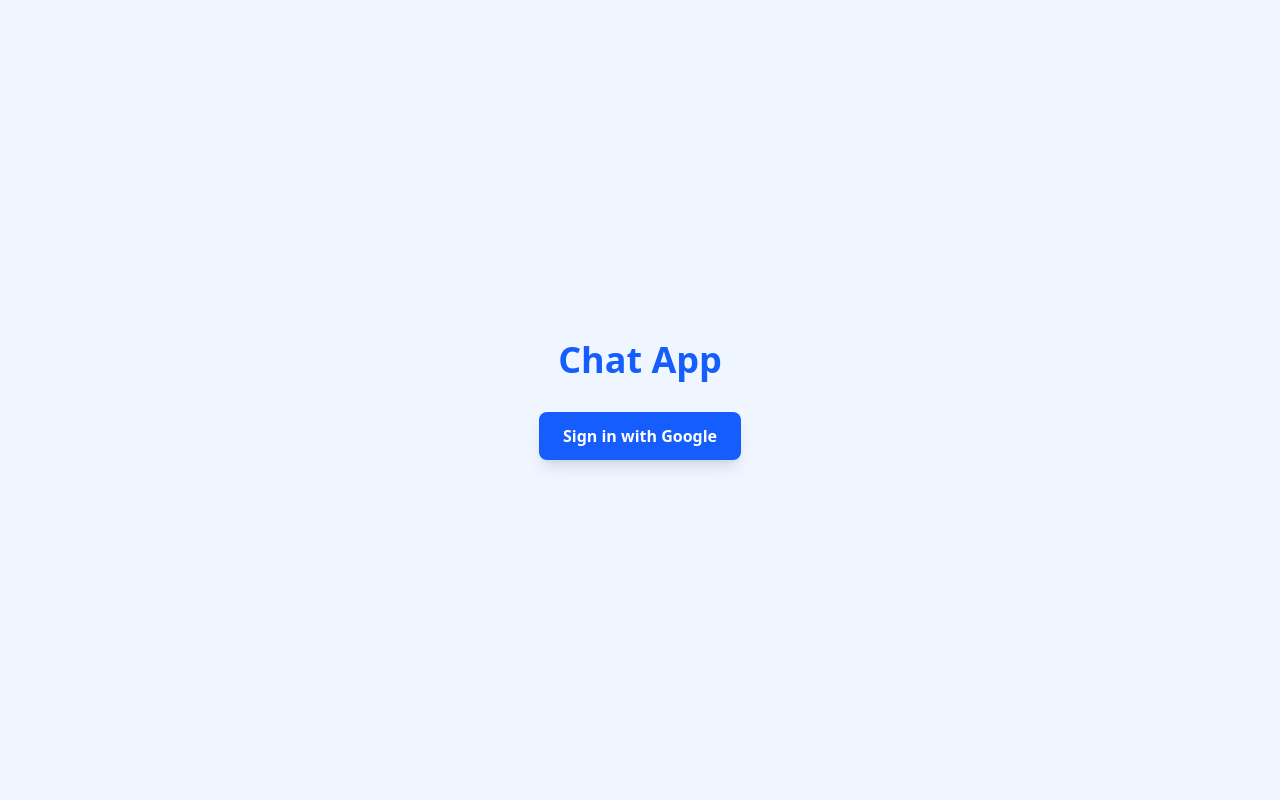
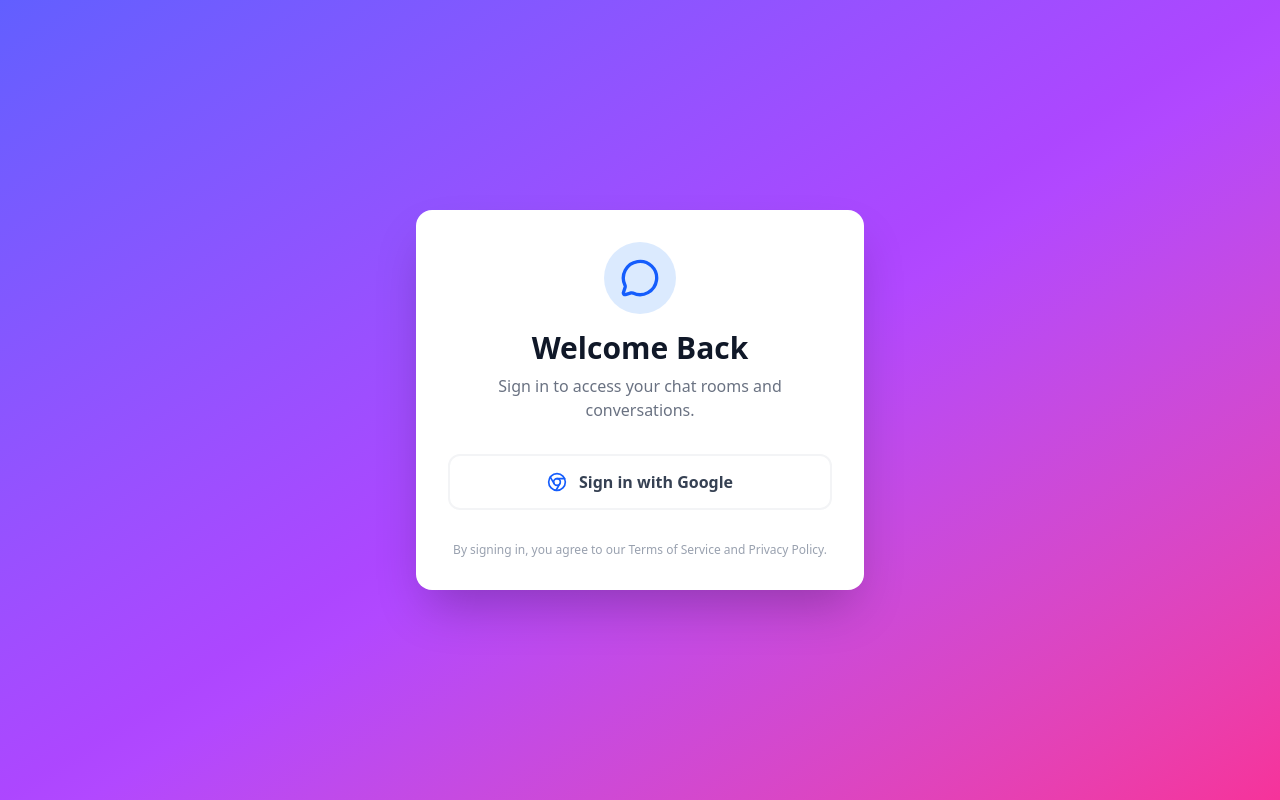
Before and after one commit to yourigruiters/Firebase-chat, a React (Vite) app: page /login in a window 1280 px wide. Built offline with nearby package versions, Linux system fonts and the light colour scheme; no server answers.

Commit message:
feat: update homepage design

```diff
--- a/src/pages/Login.tsx
+++ b/src/pages/Login.tsx
@@ -1,6 +1,7 @@
 import { useAuth } from "../contexts/AuthContext";
 import { useNavigate } from "react-router-dom";
 import { useEffect } from "react";
+import { MessageCircle, Chrome } from "lucide-react";
 
 export default function Login() {
   const { signInWithGoogle, user } = useAuth();
@@ -13,15 +14,31 @@
   }, [user, navigate]);
 
   return (
-    <div className="flex h-screen items-center justify-center bg-blue-50">
-      <div className="text-center">
-        <h1 className="mb-8 text-4xl font-bold text-blue-600">Chat App</h1>
+    <div className="flex h-screen items-center justify-center bg-gradient-to-br from-indigo-500 via-purple-500 to-pink-500 px-4">
+      <div className="w-full max-w-md rounded-2xl bg-white p-8 shadow-2xl transition-all hover:shadow-3xl">
+        <div className="mb-8 flex flex-col items-center">
+          <div className="mb-4 rounded-full bg-blue-100 p-4">
+            <MessageCircle className="h-10 w-10 text-blue-600" />
+          </div>
+          <h1 className="mb-2 text-3xl font-bold text-gray-900">
+            Welcome Back
+          </h1>
+          <p className="text-center text-gray-500">
+            Sign in to access your chat rooms and conversations.
+          </p>
+        </div>
+
         <button
           onClick={signInWithGoogle}
-          className="rounded-lg bg-blue-600 px-6 py-3 font-semibold text-white shadow-lg transition-colors hover:bg-blue-700 hover:shadow-xl"
+          className="group flex w-full cursor-pointer items-center justify-center space-x-3 rounded-xl bg-white border-2 border-gray-100 px-6 py-3.5 font-semibold text-gray-700 transition-all hover:border-blue-100 hover:bg-blue-50 active:scale-95"
         >
-          Sign in with Google
+          <Chrome className="h-5 w-5 text-blue-600 group-hover:scale-110 transition-transform" />
+          <span>Sign in with Google</span>
         </button>
+
+        <p className="mt-8 text-center text-xs text-gray-400">
+          By signing in, you agree to our Terms of Service and Privacy Policy.
+        </p>
       </div>
     </div>
   );
```
